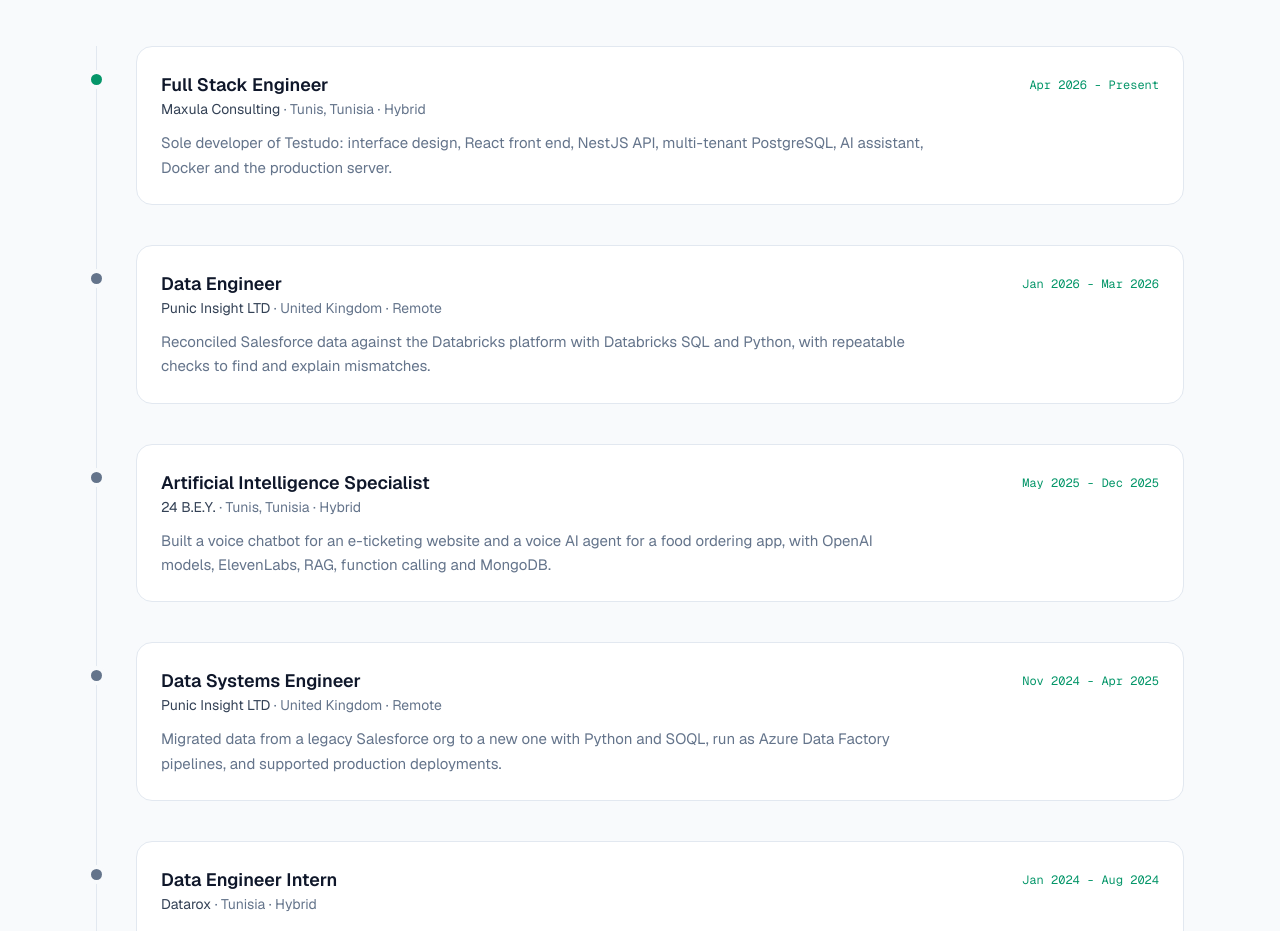
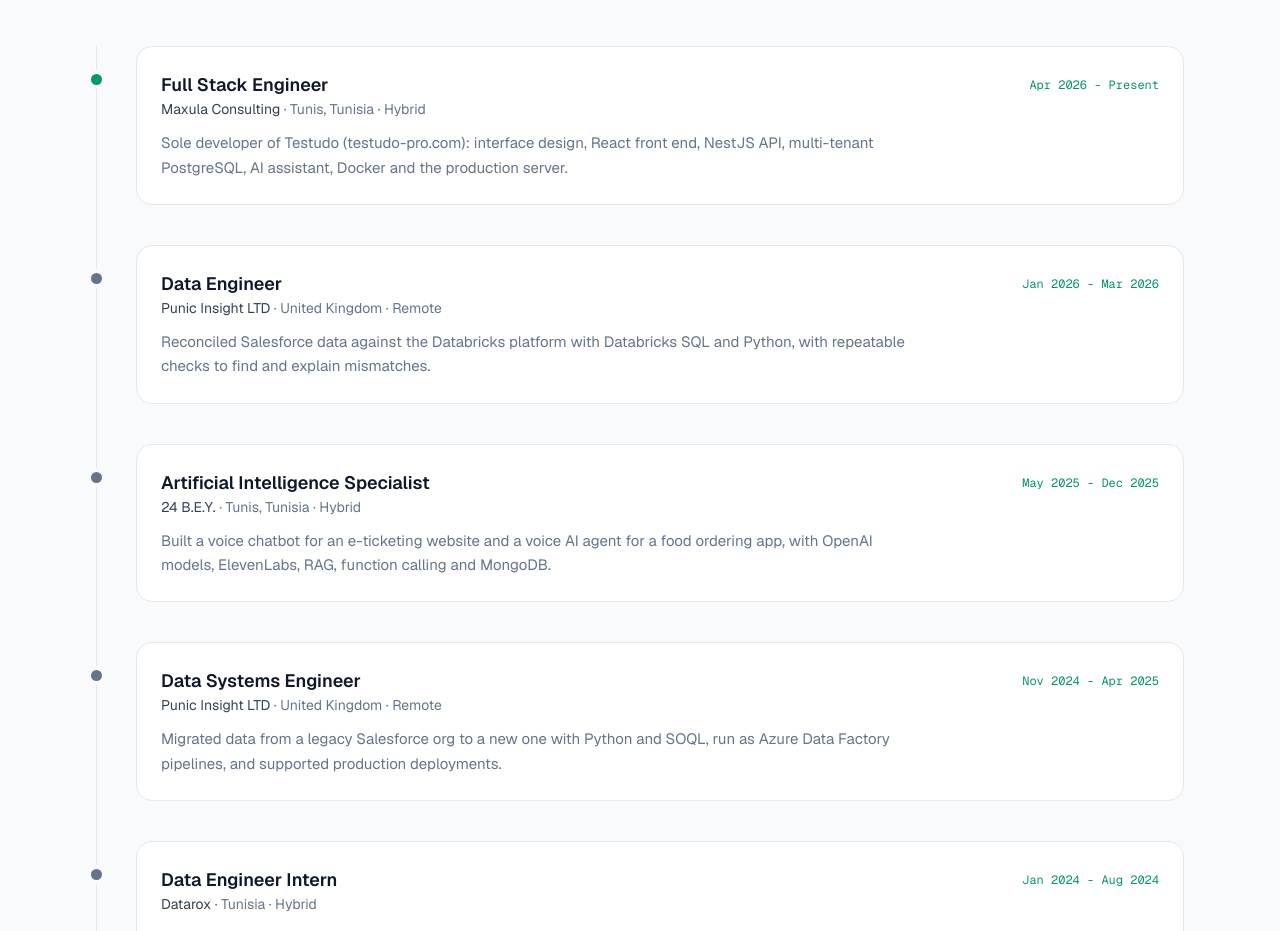
Before and after one commit to HoussemEddineWeslati/portfolio, a Next.js app: page / in a window 1280 px wide. Shown: the part 5500-6431 px from the top of the page. Built offline with nearby package versions, Linux system fonts and the light colour scheme.

Commit message:
content: name testudo-pro.com next to testudo so the product can be found

```diff
--- a/src/content/en.ts
+++ b/src/content/en.ts
@@ -7,7 +7,7 @@
       "Full Stack Engineer building web applications end to end with React, NestJS and TypeScript, and AI features such as chatbots and agents. Available for remote projects.",
     testudoTitle: "Testudo case study | Houssem Eddine Weslati",
     testudoDescription:
-      "How I built Testudo, a multi-tenant SaaS for ISO 9001 quality management, from the first screen to production.",
+      "How I built Testudo (testudo-pro.com), a multi-tenant SaaS for ISO 9001 quality management, from the first screen to production.",
   },
   nav: {
     work: "Work",
@@ -180,7 +180,7 @@
         company: "Maxula Consulting",
         place: "Tunis, Tunisia · Hybrid",
         dates: "Apr 2026 - Present",
-        text: "Sole developer of Testudo: interface design, React front end, NestJS API, multi-tenant PostgreSQL, AI assistant, Docker and the production server.",
+        text: "Sole developer of Testudo (testudo-pro.com): interface design, React front end, NestJS API, multi-tenant PostgreSQL, AI assistant, Docker and the production server.",
       },
       {
         role: "Data Engineer",
--- a/src/content/fr.ts
+++ b/src/content/fr.ts
@@ -8,7 +8,7 @@
       "Ingénieur Full Stack : je construis des applications web de bout en bout avec React, NestJS et TypeScript, et des fonctionnalités d'IA comme des chatbots et des agents. Disponible pour des projets à distance.",
     testudoTitle: "Étude de cas Testudo | Houssem Eddine Weslati",
     testudoDescription:
-      "Comment j'ai construit Testudo, un SaaS multi-tenant de management de la qualité ISO 9001, du premier écran à la production.",
+      "Comment j'ai construit Testudo (testudo-pro.com), un SaaS multi-tenant de management de la qualité ISO 9001, du premier écran à la production.",
   },
   nav: {
     work: "Réalisations",
@@ -181,7 +181,7 @@
         company: "Maxula Consulting",
         place: "Tunis, Tunisie · Hybride",
         dates: "Avr. 2026 - Aujourd'hui",
-        text: "Seul développeur de Testudo : design de l'interface, front end React, API NestJS, PostgreSQL multi-tenant, assistant IA, Docker et serveur de production.",
+        text: "Seul développeur de Testudo (testudo-pro.com) : design de l'interface, front end React, API NestJS, PostgreSQL multi-tenant, assistant IA, Docker et serveur de production.",
       },
       {
         role: "Ingénieur Data",
```
